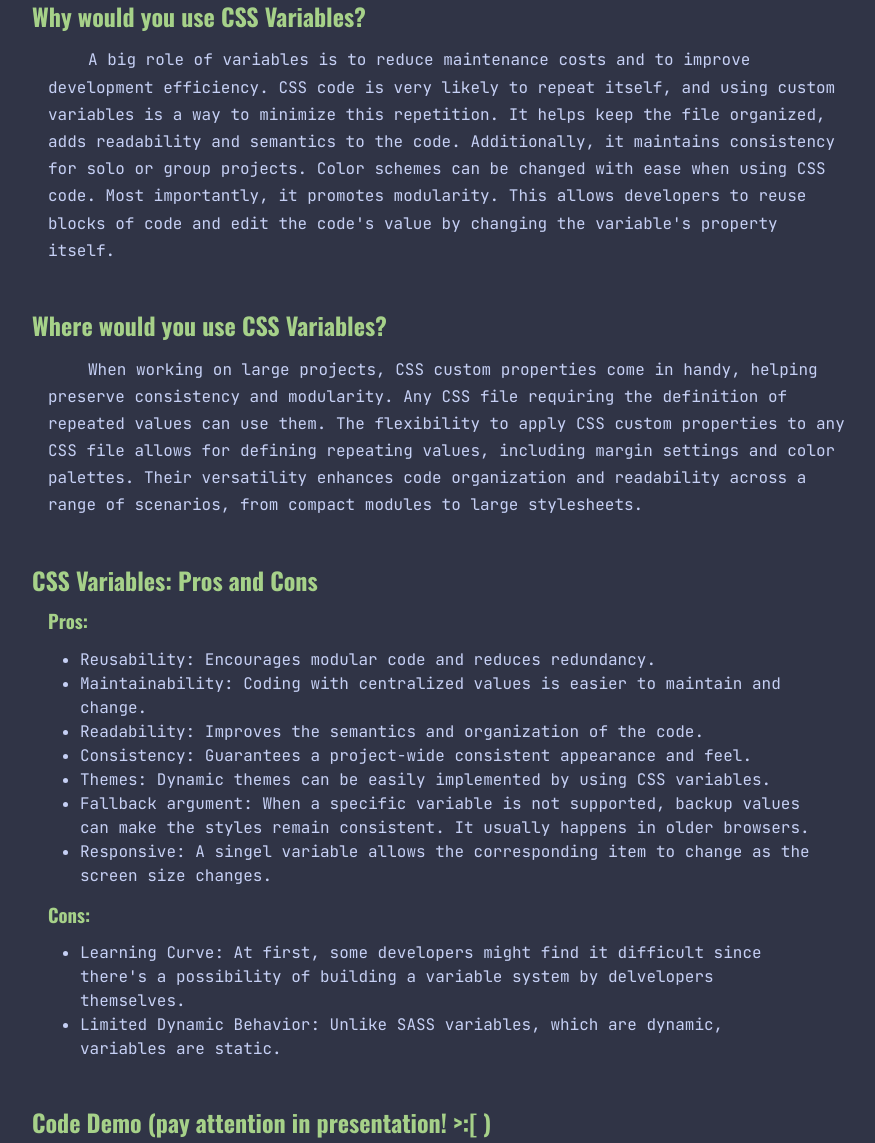
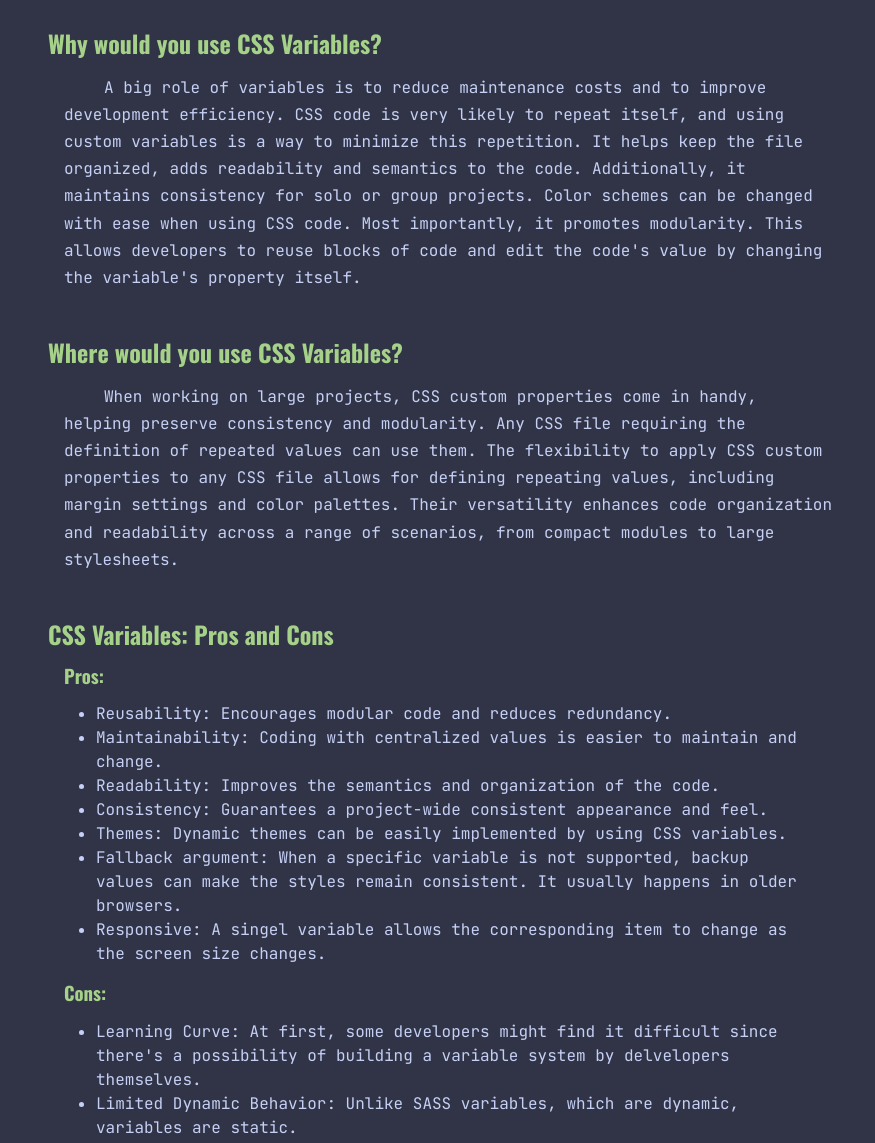
Before and after one commit to JLyu23/web-dev-2-project-1b, a plain HTML site: page index.html in a window 1280 px wide. Shown: the part 703-1846 px from the top of the page, without its empty margins (320-1195 px from the left). Drawn offline with nearby package versions, Linux system fonts and the light colour scheme.

Commit message:
Fixed and cleaned CSS - includes smooth scroll, tweaked margins and padding - adjusted redundant code

```diff
--- a/styles/styles.css
+++ b/styles/styles.css
@@ -68,9 +68,12 @@
   padding: 0;
 }
 
+html {
+  scroll-behavior: smooth;
+}
+
 body {
   background-color: var(--background-color);
-  scroll-behavior: smooth;
 }
 
 main {
@@ -89,28 +92,8 @@ p {
   text-indent: 2.5rem;
 }
 
-section p {
-  padding: 0 2rem;
-}
-
-section ul {
-  padding: 0 2rem;
-}
-
-section {
-  margin: 3rem 0;
-}
-
-p {
-  text-indent: 2.5rem;
-}
-
-section p {
-  padding: 0 2rem;
-}
-
-section ul {
-  padding: 0 2rem;
+section p, section ul {
+  padding: 0 3rem;
 }
 
 section {
@@ -120,13 +103,11 @@ section {
 h1, h2, h3, h4, h5, h6 {
   color: var(--body-heading-color);
   font-family: var(--header-font);
-  margin: 1rem;
+  margin: 1rem 2rem;
 }
 
 h1 {
   text-transform: uppercase;
-  display: block;
-  margin-bottom: 1rem;
 }
 
 h3 {
@@ -157,7 +138,6 @@ a:focus {
 a:active {
   color: var(--link-text-color-secondary);
 }
-
 
 /*===================== Header Styling =====================*/
 header {
@@ -208,7 +188,6 @@ header {
   rotate: -45deg;
   transform: translate(-3px, -31px);
 }
-
 
 /*--------------- Navigation ---------------*/
 nav {
@@ -300,7 +279,7 @@ footer {
   }
 
   /*------------------ Link MQ ------------------*/
-  a {
+  a:not(#resources a) {
     font-size: 1.25rem;
   }
 
@@ -308,7 +287,6 @@ footer {
   header {
     grid-row: span 2;
     background-color: transparent;
-
   }
 
   /*--------------- Menu Button MQ --------------*/
@@ -340,7 +318,6 @@ footer {
   }
 
   p {
-    margin-bottom: 1.5rem;
     line-height: 1.7;
   }
 
@@ -354,7 +331,6 @@ footer {
 
   /*================= Footer MQ =================*/
   footer {
-    margin-top: 0rem;
     background-color: var(--nav-background-color);
   }
 }
```
